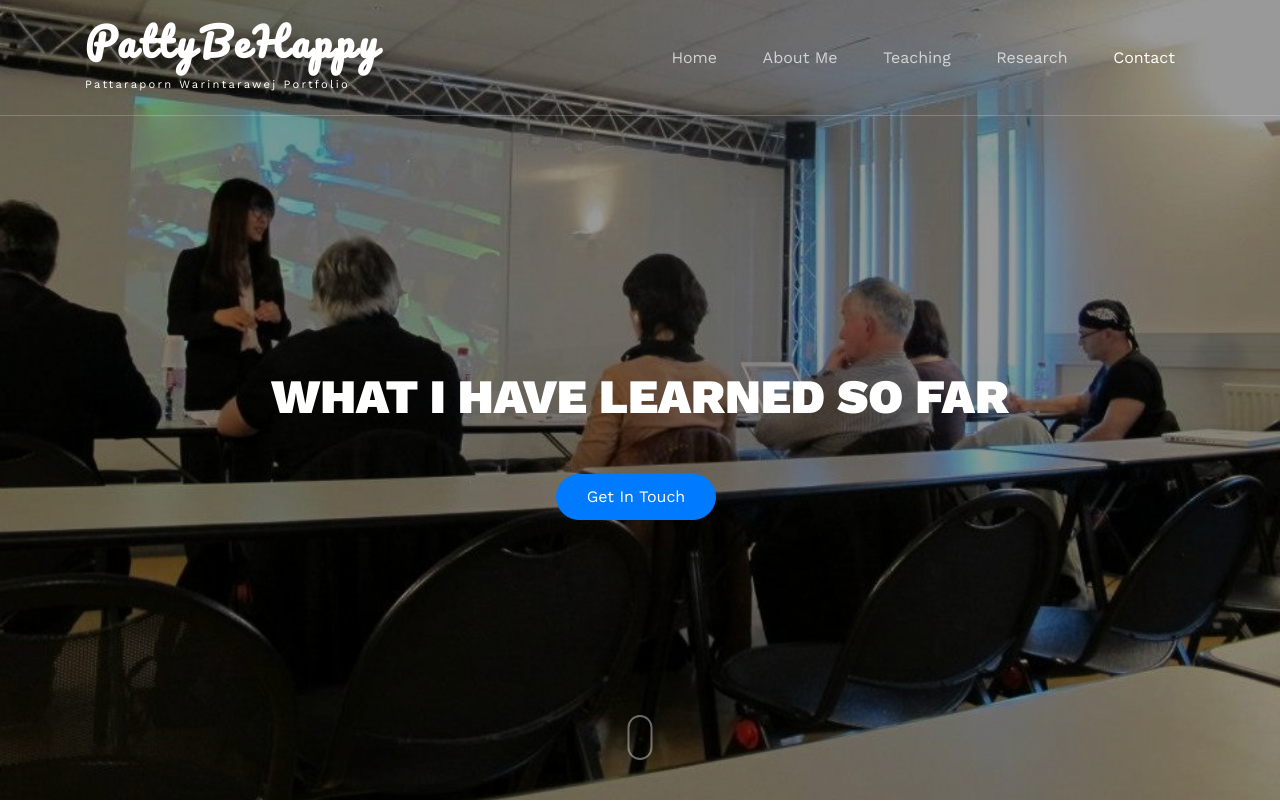
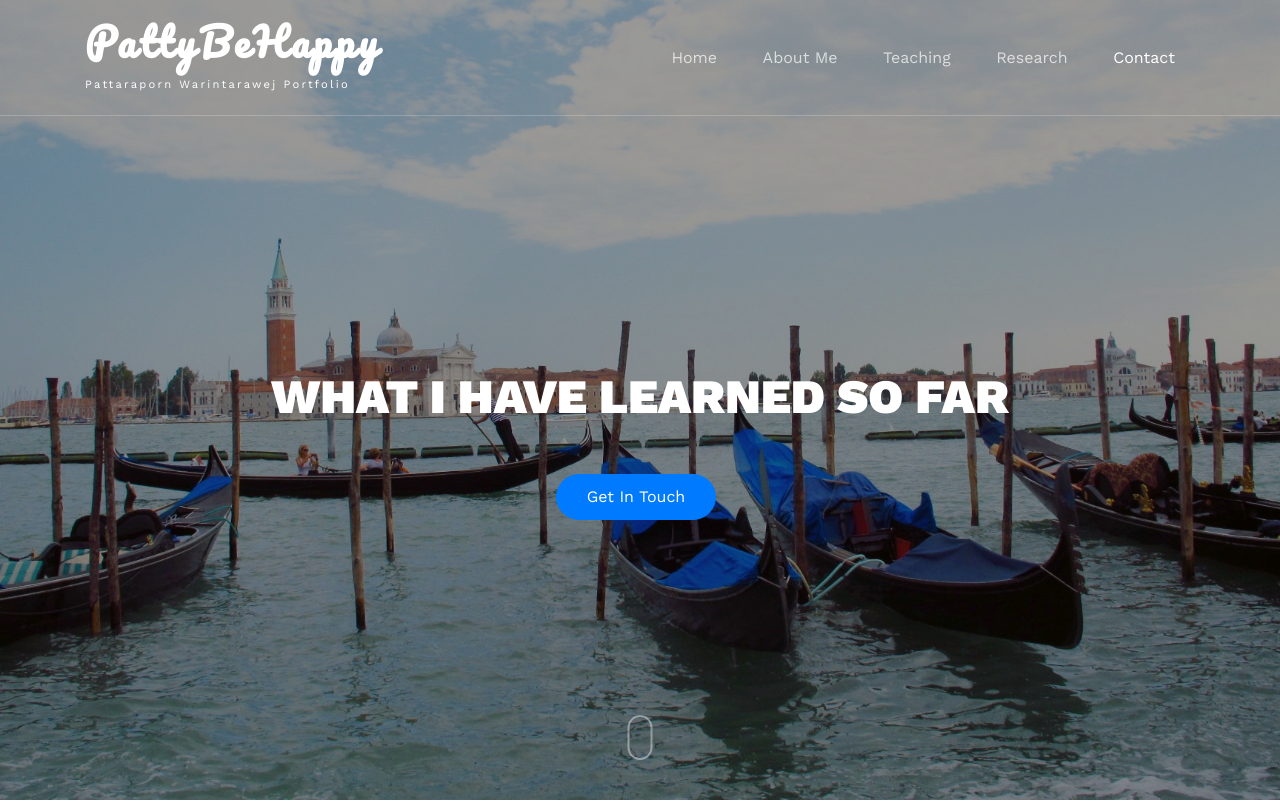
Before and after one commit to 2018Patty/pattaraporn.github.io, a plain HTML site: page index.html in a window 1280 px wide. Shown: the top 802 px of the page. Drawn offline with nearby package versions, Linux system fonts and the light colour scheme; files whose address does not match are found by name.

Commit message:
changed image3

```diff
--- a/index.html
+++ b/index.html
@@ -100,7 +100,7 @@
 
 
 
-    <div class="site-blocks-cover overlay" style="background-image: url(images/heropic.jpg);" data-aos="fade" id="home-section">
+    <div class="site-blocks-cover overlay" style="background-image: url(images/hero.jpg);" data-aos="fade" id="home-section">
 
       <div class="container">
         <div class="row align-items-center justify-content-center">
```
